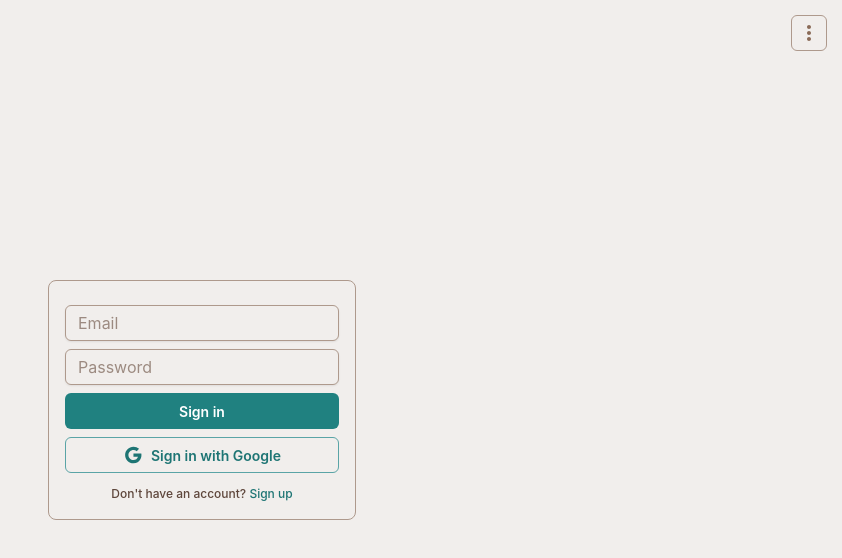
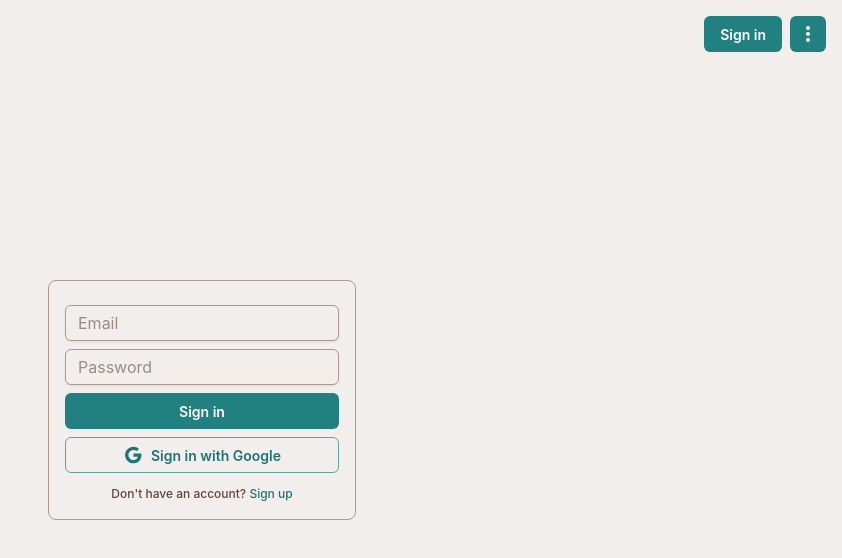
Before and after one commit to Kafelixon/ScribtVocabFrontend, a React (Vite) app: page / in a window 1280 px wide. Shown: the top 558 px of the page, without its empty margins (438-1280 px from the left). Built offline with nearby package versions, Linux system fonts and the light colour scheme; no server answers.

Commit message:
Finished UI of Top Menu

```diff
--- a/components/ModeToggle.tsx
+++ /dev/null
@@ -1,48 +0,0 @@
-import { DarkMode, LightMode, MoreVert } from '@mui/icons-material';
-import { Dropdown, IconButton, Menu, MenuButton, MenuItem } from '@mui/joy';
-import { useColorScheme } from '@mui/joy/styles';
-import { logout } from '../redux/slices/userSlice';
-import { useDispatch, useSelector } from 'react-redux';
-
-export function ModeToggle({ sx = {} }) {
-  const { mode, setMode } = useColorScheme();
-  const dispatch = useDispatch();
-    const userState = useSelector((state: any) => state.user);
-    const uid = userState.user ? userState.user.uid : null;
-
-  // useEffect(() => {
-  //   const loadSettings = async () => {
-  //     const theme = await getUserSettings();
-
-  //     if (theme) {
-  //       setMode(theme);
-  //     }
-  //   }
-
-  //   loadSettings();
-  // }, []);
-
-  // useEffect(() => {
-  //   setUserSettings(mode);
-  // }, [mode]);
-  return (
-    <Dropdown>
-      <MenuButton
-        slots={{ root: IconButton }}
-        slotProps={{ root: { variant: "outlined", color: "neutral" } }}
-        sx={{
-          ...sx,
-        }}
-      >
-        <MoreVert />
-      </MenuButton>
-      <Menu>
-        <MenuItem onClick={() => setMode(mode === "dark" ? "light" : "dark")}>
-          Mode &nbsp; {mode === "dark" ? <LightMode /> : <DarkMode />}
-        </MenuItem>
-        <MenuItem>My account</MenuItem>
-        {uid && <MenuItem onClick={() => dispatch(logout())}>Logout</MenuItem>}
-      </Menu>
-    </Dropdown>
-  );
-}
--- /dev/null
+++ b/components/TopMenu.tsx
@@ -0,0 +1,64 @@
+import { DarkMode, LightMode, MoreVert } from '@mui/icons-material';
+import { Box,Button, Dropdown, IconButton, Menu, MenuButton, MenuItem } from '@mui/joy';
+import { useColorScheme } from '@mui/joy/styles';
+import { logout } from '../redux/slices/userSlice';
+import { useDispatch, useSelector } from 'react-redux';
+
+export function TopMenu() {
+  const { mode, setMode } = useColorScheme();
+  const dispatch = useDispatch();
+  const userState = useSelector((state: any) => state.user);
+  const uid = userState.user ? userState.user.uid : null;
+
+  // useEffect(() => {
+  //   const loadSettings = async () => {
+  //     const theme = await getUserSettings();
+
+  //     if (theme) {
+  //       setMode(theme);
+  //     }
+  //   }
+
+  //   loadSettings();
+  // }, []);
+
+  // useEffect(() => {
+  //   setUserSettings(mode);
+  // }, [mode]);
+  return (
+    <Box
+      sx={{
+        boxSizing: "border-box",
+        position: "absolute",
+        top: 0,
+        p: 2,
+        width: "100vw",
+        minHeight: "60px",
+        flexDirection: "row",
+        display: "flex",
+        alignItems: "end",
+        justifyContent: "flex-end",
+        gap: 1,
+      }}
+    >
+      <Button>Sign in</Button>
+      <Dropdown>
+        <MenuButton
+          slots={{ root: IconButton }}
+          slotProps={{ root: { variant: "solid", color: "primary" } }}
+        >
+          <MoreVert />
+        </MenuButton>
+        <Menu>
+          <MenuItem onClick={() => setMode(mode === "dark" ? "light" : "dark")}>
+            Mode &nbsp; {mode === "dark" ? <LightMode /> : <DarkMode />}
+          </MenuItem>
+          <MenuItem>Sign in</MenuItem>
+          {uid && (
+            <MenuItem onClick={() => dispatch(logout())}>Logout</MenuItem>
+          )}
+        </Menu>
+      </Dropdown>
+    </Box>
+  );
+}
--- a/src/App.tsx
+++ b/src/App.tsx
@@ -5,7 +5,7 @@ import { store, persistor } from '../redux/store';
 
 import { CssVarsProvider } from '@mui/joy/styles';
 import { theme } from './theme';
-import { ModeToggle } from '../components/ModeToggle';
+import { TopMenu } from "../components/TopMenu";
 import { SignInForm } from '../components/SignInForm';
 
 const App = () => {
@@ -14,14 +14,7 @@ const App = () => {
       <PersistGate loading={null} persistor={persistor}>
         <CssVarsProvider theme={theme}>
           <SignInForm />
-
-          <ModeToggle
-            sx={{
-              position: "absolute",
-              top: 15,
-              right: 15,
-            }}
-          />
+          <TopMenu />
           {/* <TranslationView /> */}
         </CssVarsProvider>
       </PersistGate>
```
